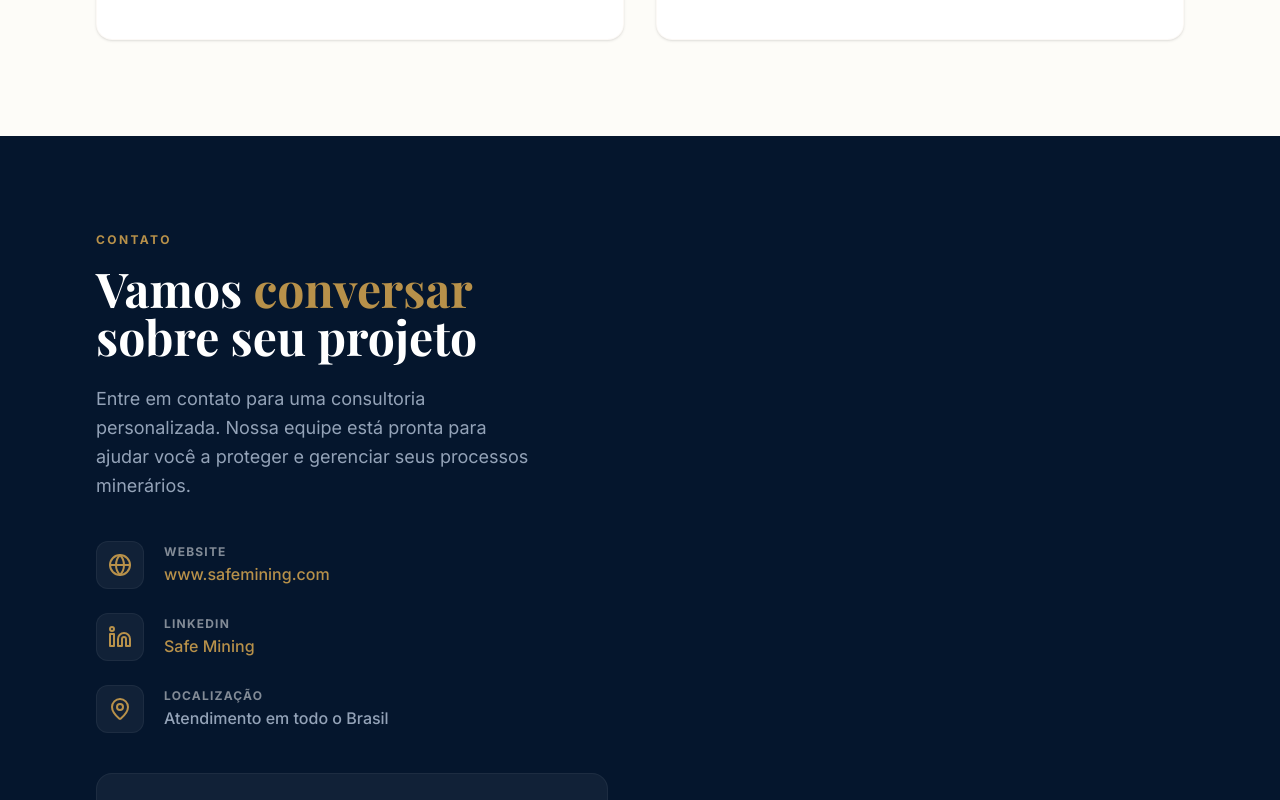
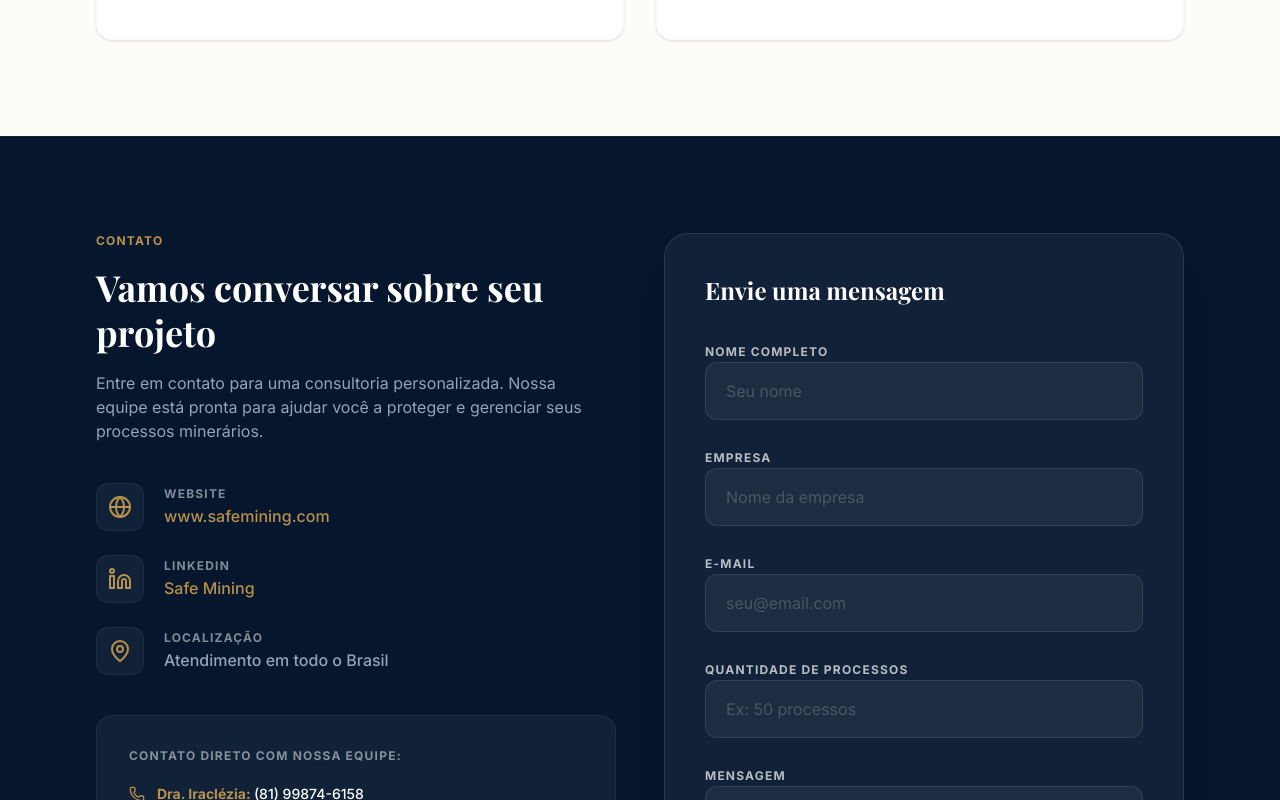
Before and after one commit to coderaGab/safemining, a React (Vite) app: page / in a window 1280 px wide. Shown: the part 6380-7180 px from the top of the page. Built offline with nearby package versions, Linux system fonts and the light colour scheme; a web font is replaced by a local one.

Commit message:
2 colunas

```diff
--- a/src/App.tsx
+++ b/src/App.tsx
@@ -819,28 +819,33 @@ const Contact = () => {
     }
   };
   return (
-    <section id="contact" className="section-padding bg-brand-bg">
+    <section id="contato" className="bg-brand-bg text-brand-text py-24 border-t border-white/5">
   <motion.div
-        className="container-max"
-        initial={{ opacity: 0, y: 30 }}
+    initial={{ opacity: 0, y: 40 }}
     whileInView={{ opacity: 1, y: 0 }}
+    transition={{ duration: 0.6 }}
     viewport={{ once: true }}
-        transition={{ duration: 0.8 }}
   >
-        <div className="grid lg:grid-cols-2 gap-16 items-start">
-          {/* Left Column */}
+    <div className="container-max">
+      <div className="grid lg:grid-cols-2 gap-12 items-start">
+
+        {/* LEFT COLUMN */}
         <div className="space-y-10">
           <div>
-              <p className="text-brand-accent font-bold text-xs uppercase tracking-[0.2em] mb-4">Contato</p>
-              <h2 className="text-4xl md:text-5xl font-serif font-bold text-white mb-6">
-                Vamos <span className="text-brand-accent">conversar</span> <br /> sobre seu projeto
+            <p className="text-xs font-bold text-brand-accent uppercase tracking-widest mb-4">
+              Contato
+            </p>
+            <h2 className="text-4xl font-serif font-bold text-white leading-tight mb-4">
+              Vamos conversar sobre seu projeto
             </h2>
-              <p className="text-brand-text-muted text-lg leading-relaxed max-w-md">
+            <p className="text-brand-text-muted max-w-lg">
               Entre em contato para uma consultoria personalizada. Nossa equipe está pronta para ajudar você a proteger e gerenciar seus processos minerários.
             </p>
           </div>
 
+          {/* Infos */}
           <div className="space-y-6">
+
             {/* Website */}
             <div className="flex items-center space-x-5">
               <div className="w-12 h-12 bg-white/5 rounded-xl flex items-center justify-center text-brand-accent border border-white/5">
@@ -871,10 +876,10 @@ const Contact = () => {
                   LinkedIn
                 </p>
                 <a
-        href="https://linkedin.com/company/safe-mining-serviços-estratégicos"
+                  href="https://linkedin.com/company/safe-mining-servicos-estrategicos"
                   target="_blank"
                   rel="noreferrer"
-        className="text-brand-accent font-medium hover:underline transition"
+                  className="text-brand-accent font-medium hover:underline"
                 >
                   Safe Mining
                 </a>
@@ -897,25 +902,22 @@ const Contact = () => {
             </div>
           </div>
 
-{/* Card de Contato Direto */}
+          {/* Card Contato */}
           <div className="bg-white/5 p-8 rounded-2xl border border-white/5 space-y-5">
             <p className="text-xs font-bold text-white/50 uppercase tracking-widest">
               Contato direto com nossa equipe:
             </p>
 
             <div className="space-y-5">
-    {/* Dra. Iraclézia */}
+              {/* Dra */}
               <div className="space-y-2">
                 <div className="flex items-center space-x-3 text-brand-accent">
                   <Phone className="w-4 h-4" />
                   <span className="text-sm font-bold">
                     Dra. Iraclézia:{" "}
-          <span className="text-white font-medium">
-            (81) 99874-6158
-          </span>
+                    <span className="text-white font-medium">(81) 99874-6158</span>
                   </span>
                 </div>
-
                 <div className="flex items-center space-x-3 ml-7 text-brand-accent/70">
                   <Mail className="w-3.5 h-3.5" />
                   <span className="text-xs text-white/70">
@@ -924,18 +926,15 @@ const Contact = () => {
                 </div>
               </div>
 
-    {/* Dr. Philippe */}
+              {/* Dr */}
               <div className="space-y-2">
                 <div className="flex items-center space-x-3 text-brand-accent">
                   <Phone className="w-4 h-4" />
                   <span className="text-sm font-bold">
                     Dr. Philippe:{" "}
-          <span className="text-white font-medium">
-            (31) 9168-6298
-          </span>
+                    <span className="text-white font-medium">(31) 9168-6298</span>
                   </span>
                 </div>
-
                 <div className="flex items-center space-x-3 ml-7 text-brand-accent/70">
                   <Mail className="w-3.5 h-3.5" />
                   <span className="text-xs text-white/70">
@@ -945,9 +944,10 @@ const Contact = () => {
               </div>
             </div>
           </div>
+        </div>
 
-          {/* Right Column - Form */}
-          <div> className="bg-white/5 p-10 rounded-3xl border border-white/10 shadow-2xl"
+        {/* RIGHT COLUMN - FORM */}
+        <div className="bg-white/5 p-10 rounded-3xl border border-white/10 shadow-2xl">
           <h3 className="text-2xl font-serif font-bold text-white mb-8">
             Envie uma mensagem
           </h3>
@@ -956,7 +956,7 @@ const Contact = () => {
 
             <input type="checkbox" name="botcheck" className="hidden" />
 
-            <div> className="space-y-2"
+            <div className="space-y-2">
               <label className="text-xs font-bold text-white/70 uppercase tracking-widest">
                 Nome completo
               </label>
@@ -1025,8 +1025,10 @@ const Contact = () => {
             >
               Enviar Mensagem
             </button>
+
           </form>
         </div>
+
       </div>
     </div>
   </motion.div>
```
Lines whose indentation alone changed are shown as unchanged.
